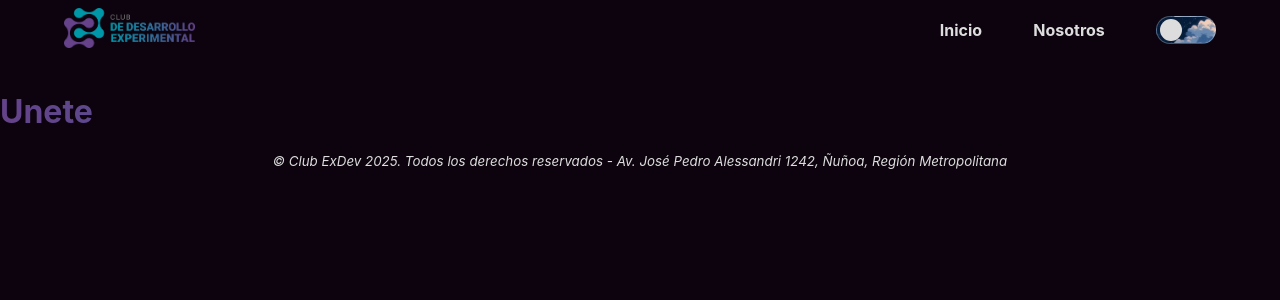
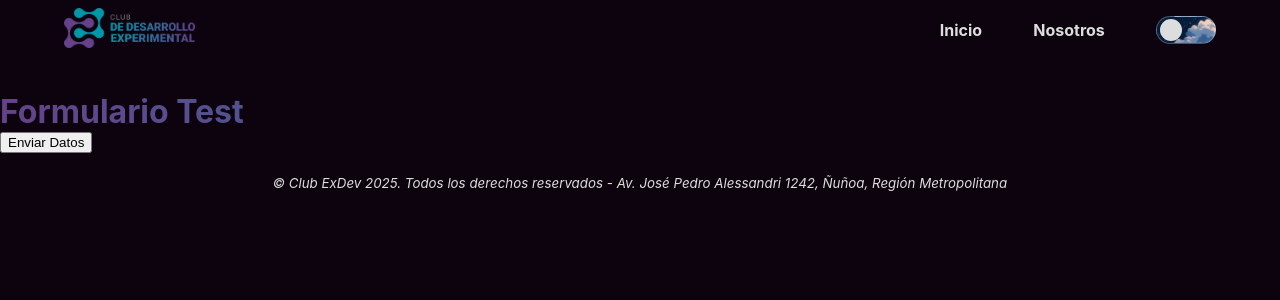
Before and after one commit to IanBattistoni/exdev-website, a React (Create React App) app: page /apply in a window 1280 px wide. Shown: the top 300 px of the page. Built offline with nearby package versions, Linux system fonts and the light colour scheme.

Commit message:
primer commit

```diff
--- a/src/pages/apply/apply.tsx
+++ b/src/pages/apply/apply.tsx
@@ -1,13 +1,39 @@
 import './apply.css';
+import { postularUsuario } from './services/applyService';
 
 function Apply() {
-    return(
-        <section className="apply-page">
-        <h1>Unete</h1>
+  const handleEnviar = () => {
+    const datos = {
+      nombre_completo: "Ana Pérez Soto",
+      rut: "20123456-6",
+      edad: 21,
+      correo_institucional: "ana.perez8@utem.cl",
+      campus: "Campus Ñuñoa",
+      carrera: "21041 Ingeniería Civil en Computación Mención Informática",
+      anio_ingreso: 2022,
+      anio_actual: 4,
+      area_interes1: "Backend",
+      area_interes2: "Data Science",
+      area_interes3: null,
+      ayudantias: "Ayudante en Programación I, me gustaría en otras asignaturas también.",
+      horas_disponibles_semanales: 6,
+      motivo_postulacion: "Quiero participar en proyectos reales y colaborar en equipo.",
+      proyecto_idea: "Tengo en mente una app para gestión de mentorías entre ramos.",
+      portafolio: "https://github.com/anaperez",
+      postulacion_conjunta: null,
+      pitch: "Curiosa, constante y motivada por aprender nuevas tecnologías.",
+      apodo: "Ana"
+    };
 
-        </section>
-    );
+    postularUsuario(datos);
+  };
 
+  return (
+    <div>
+      <h1>Formulario Test</h1>
+      <button onClick={handleEnviar}>Enviar Datos</button>
+    </div>
+  );
 }
 
 export default Apply;
--- /dev/null
+++ b/src/pages/apply/services/applyService.ts
@@ -0,0 +1,19 @@
+import { API_URL } from '../../../shared/constants/api';
+
+export const postularUsuario = async (data:any) => {
+  try {
+    const response = await fetch(`${API_URL}/applications`, {
+      method: 'POST',
+      headers: {
+        'Content-Type': 'application/json'
+      },
+      body: JSON.stringify(data)
+    });
+
+    const result = await response.json();
+    console.log('✅ Respuesta del servidor:', result);
+    return result;
+  } catch (error) {
+    console.error('❌ Error al postular:', error);
+  }
+};
--- /dev/null
+++ b/src/shared/constants/api.ts
@@ -0,0 +1 @@
+export const API_URL = process.env.REACT_APP_API_URL;
```
Also changed, not shown: 1 other file (tests, documents, lock files or other folders).
